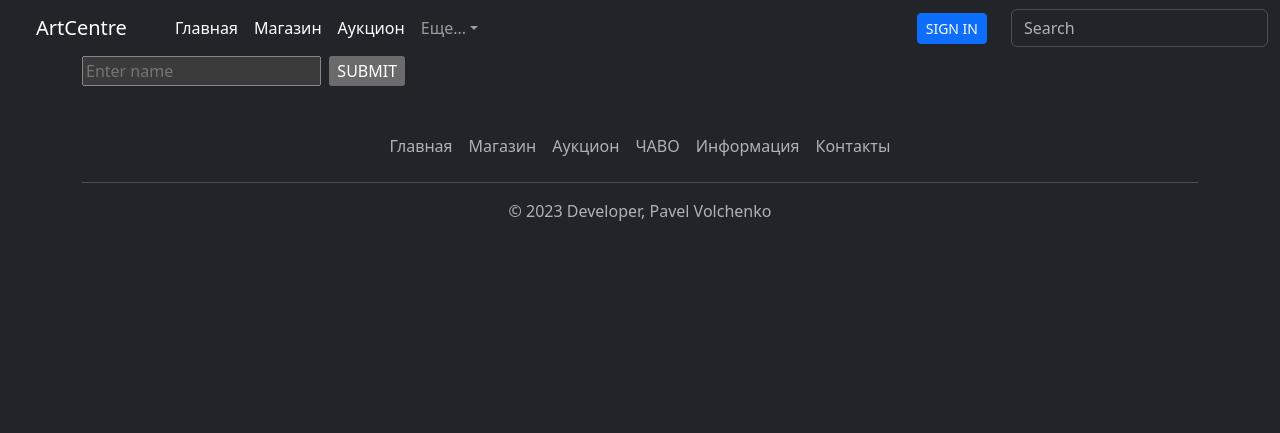
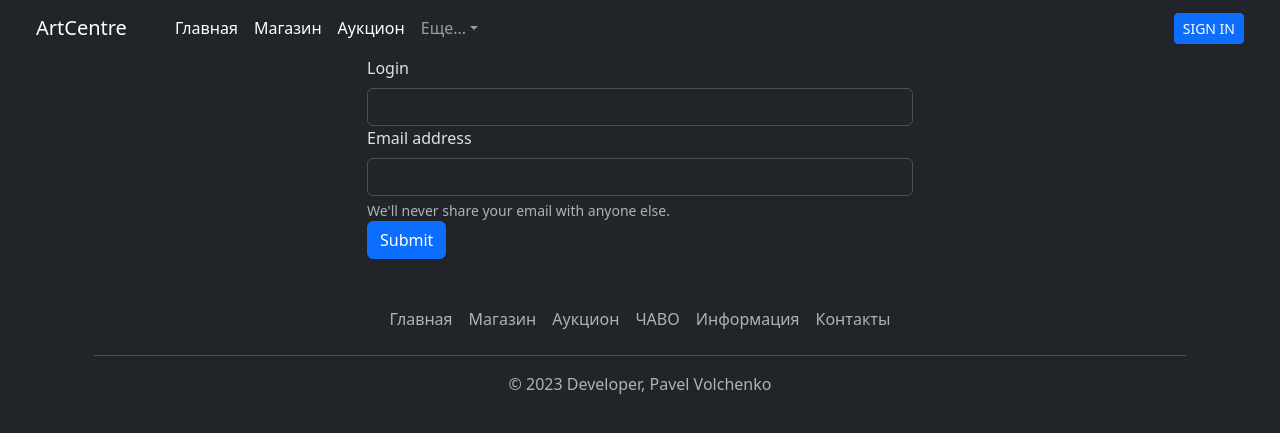
Before and after one commit to PavelVolchenko/flask, a Flask app: page /sign-in/ in a window 1280 px wide. Shown: the top 433 px of the page. Run offline with Flask 2, Linux system fonts and the light colour scheme.

Commit message:
hw02 done

```diff
--- a/app.py
+++ b/app.py
@@ -26,36 +26,20 @@ def index():
         return redirect(url_for('sign_in'))
 
 
-
-@app.route('/submit', methods=['GET', 'POST'])
-def submit():
-    if request.method == 'POST':
-        if not request.form.get('username'):
-        # if not request.form.get('name') or not request.form.get('email'):
-            flash('Все поля должны быть заполнены!', 'danger')
-            return redirect(url_for('submit'))
-        else:
-            user = request.form.get('username')
-            # email = request.form.get('email')
-            # print(user, email)
-            print(username)
-            flash('SUCCESS!', 'success')
-            return redirect(url_for('index'))
-    return render_template('sign-in.html')
-
-
-
-
 @app.route('/sign-in/', methods=['GET', 'POST'])
 def sign_in():
     if request.method == 'POST':
         session.update(username=request.form.get('username'))
+        session.update(email=request.form.get('email'))
         return redirect(url_for('index'))
     return render_template('sign-in.html')
 
 @app.route('/logout/')
 def logout():
     session.pop('username', None)
+    session.pop('email', None)
+    print(session.get('username'))
+    print(session.get('email'))
     return redirect(url_for('index'))
 
 @app.route('/redirect/')
--- a/templates/base.html
+++ b/templates/base.html
@@ -46,13 +46,10 @@
           </li>
         </ul>
         {% if user %}
-          <div class="d-flex pe-4"> {{ user }} </div><a href="/logout/" class="btn btn-sm btn-primary me-4">LOGOUT</a>
+          <div class="d-flex pe-4">Login: {{ user }} </div><a href="/logout/" class="btn btn-sm btn-primary me-4">LOGOUT</a>
         {% else %}
           <a href="/sign-in/" class="btn btn-sm btn-primary me-4">SIGN IN</a>
         {% endif %}
-        <form role="search">
-          <input class="form-control" type="search" placeholder="Search" aria-label="Search">
-        </form>
       </div>
     </div>
   </nav>
--- a/templates/item-card.html
+++ b/templates/item-card.html
@@ -7,7 +7,6 @@
 {% block content %}
   <div class="container p-4">
     <div class="clearfix">
-{#      <img src="../static/image/plate-640x480.jpg" class="col-sm-6 float-md-end mb-3 ms-md-3 p-2 g-2" alt="...">#}
       <div class="container-sm bg-white p-2 clearfix">
       <img src="../static/image/plate-640x480.jpg" class="float-end col-6 col-md-4" alt="...">
         <div class="container-sm bg-warning g-2">
--- a/templates/sign-in.html
+++ b/templates/sign-in.html
@@ -8,8 +8,6 @@
 
   <div class="about">
     <div class="container">
-
-{#      <form action="/submit" method="post">#}
       <form method="post">
         {% with messages = get_flashed_messages(with_categories=true) %}
           {% if messages %}
@@ -20,23 +18,24 @@
             {% endfor %}
           {% endif %}
         {% endwith %}
-
-        <label>
-          <input type="text" name="username" placeholder="Enter name">
-        </label>
-        <label>
-{#          <input type="text" name="email" placeholder="Enter email address">#}
-        </label>
-        <input type="submit" value="SUBMIT">
-      </form>
+        <div class="container">
 
 
-      {#      <form method="POST" action="/">#}
-      {#        {{ form.csrf_token }}#}
-      {#        {{ form.name.label }} {{ form.name(size=20) }}#}
-      {#        <input type="submit" value="Go">#}
-      {#      </form>#}
+          <form class="row g-3">
+            <div class="col-md-6 mx-auto">
+              <label for="username" class="form-label">Login</label>
+              <input type="text" class="form-control form-control" name="username">
+            </div>
+            <div class="col-md-6 mx-auto">
+              <label for="exampleInputEmail1" class="form-label">Email address</label>
+              <input type="email" class="form-control form-control" name="email" aria-describedby="emailHelp">
+              <div id="emailHelp" class="form-text">We'll never share your email with anyone else.</div>
+            </div>
+            <div class="col-md-6 mx-auto">
+              <button type="submit" class="btn btn-primary mx-end">Submit</button>
+            </div>
+          </form>
+        </div>
 
-    </div>
-  </div>
+
 {% endblock %}
```
